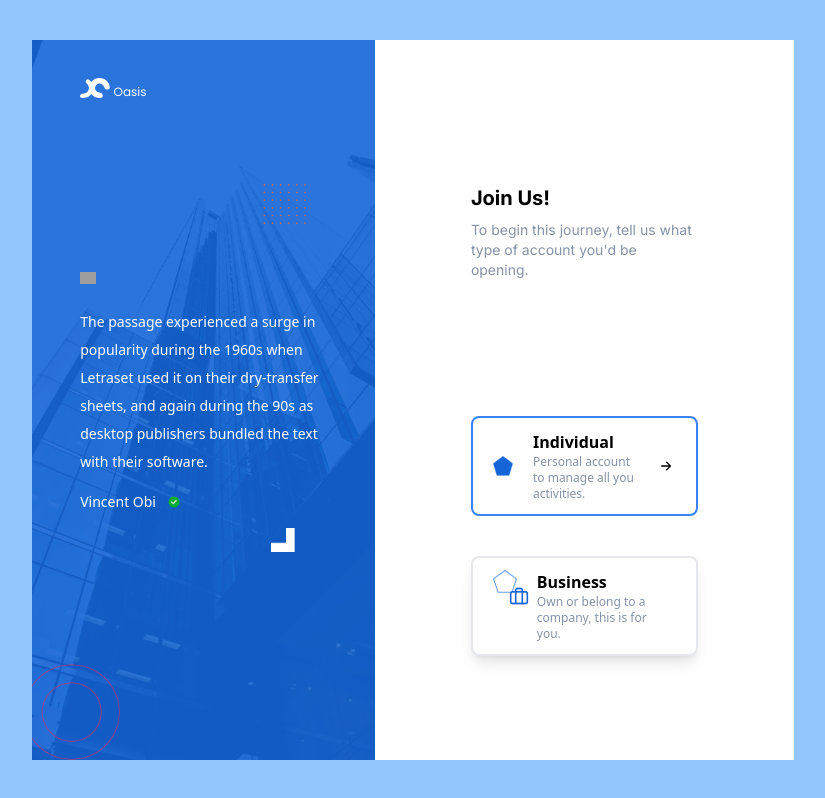
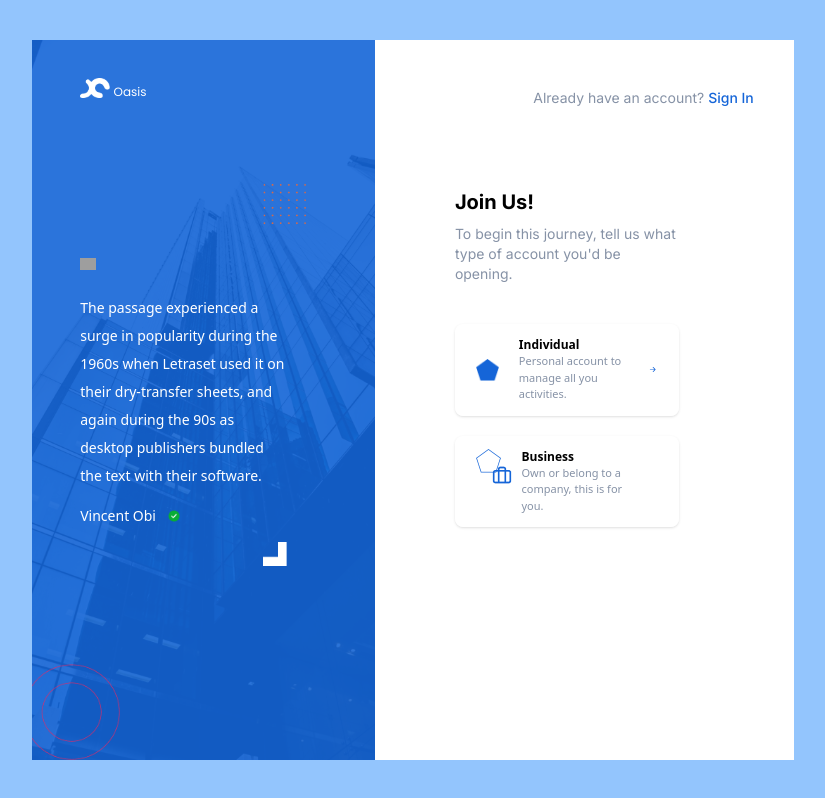
Before and after one commit to codegiyu/group-react, a React (Create React App) app: page / in a window 1280 px wide. Shown: the whole page, without its empty margins (227-1052 px from the left). Built offline with nearby package versions, Linux system fonts and the light colour scheme; grey boxes are pictures that could not be loaded.

Commit message:
input with props and conditional rendering

```diff
--- a/src/components/imageSection.jsx
+++ b/src/components/imageSection.jsx
@@ -15,7 +15,7 @@ const ImageSection = () => {
             <div className="absolute inset-0 opacity-[0.90] w-full h-full bg-lightBlue"></div>
             <img src={ circles } alt="circles" className="absolute bottom-0 left-0 h-24" />
             <img src={ dots } alt="dots" className="absolute top-[20%] right-[20%] h-10" />
-            <div className="relative flex flex-col justify-between text-white w-full h-full z-10 pl-12 pr-14 py-9">
+            <div className="relative flex flex-col justify-between text-white w-full h-full z-10 pl-12 pr-16 py-9">
                 <header className="w-full">
                     <Link to="/"><div className="w-auto flex gap-1 items-center">
                         <img src={ logo } alt="logo" className="h-[20px]" />
@@ -24,7 +24,7 @@ const ImageSection = () => {
                 </header>
                 <div className="flex flex-col gap-3">
                     <img src={ quote } alt="quote" className="w-4 mb-3" />
-                    <p className="text-sm leading-loose">The passage experienced a surge in popularity during the 1960s when Letraset used it on their dry-transfer sheets, and again during the 90s as desktop publishers bundled the text with their software.</p>
+                    <p className="text-sm leading-loose w-[90%]">The passage experienced a surge in popularity during the 1960s when Letraset used it on their dry-transfer sheets, and again during the 90s as desktop publishers bundled the text with their software.</p>
                     <div className="flex gap-3 items-center">
                         <p className="text-sm leading-loose">Vincent Obi</p>
                         <img src={ check } alt="check" className="w-3 h-3" />
--- a/src/components/pentagon.jsx
+++ b/src/components/pentagon.jsx
@@ -8,20 +8,20 @@ import user from '../img/user.png';
 const Pentagon = ({headerOne, headerTwo, summaryOne, summaryTwo}) => {
     return (
       <main className="">
-        <div className="flex items-center border-2 border-blue-500 rounded-lg py-3 px-5 mb-10 w-full hover:bg-sky-500 hover:text-white cursor-pointer">
+        <div className="flex items-center border border-white shadow hover:shadow-none hover:border-[#1565D8] rounded-lg py-3 px-5 mb-5 w-full hover:bg-[#F5F9FF] cursor-pointer">
           <div className="relative">
             <img src={polygonOne} alt="polygon1" />
             <img src={user} className="absolute top-4 left-4" alt="user-logo" />
           </div>
           <div className="px-5">
-            <h1 className="font-bold text-base">{headerOne}</h1>
-            <p className="text-xs text-muted">{summaryOne}</p>
+            <h1 className="font-bold text-xs">{headerOne}</h1>
+            <p className="text-[11px] text-muted">{summaryOne}</p>
           </div>
           <svg
             xmlns="http://www.w3.org/2000/svg"
-            width="50"
-            height="50"
-            fill="currentColor"
+            width="25"
+            height="25"
+            fill="#1565D8"
             className="bi bi-arrow-right-short"
             viewBox="0 0 16 16"
           >
@@ -31,7 +31,7 @@ const Pentagon = ({headerOne, headerTwo, summaryOne, summaryTwo}) => {
             />
           </svg>
         </div>
-        <div className="flex border-2 rounded-lg shadow-lg py-3 px-5 w-full cursor-pointer hover:bg-sky-500 hover:text-white">
+        <div className="flex border border-white rounded-lg shadow hover:shadow-none hover:border-[#1565D8] py-3 px-5 w-full cursor-pointer hover:bg-[#F5F9FF]">
           <div className="relative">
             <img src={polygonTwo} alt="polygon1" />
             <img
@@ -41,8 +41,8 @@ const Pentagon = ({headerOne, headerTwo, summaryOne, summaryTwo}) => {
             />
           </div>
           <div className="px-5">
-            <h1 className="font-bold text-base">{headerTwo}</h1>
-            <p className="text-xs text-muted">{summaryTwo}</p>
+            <h1 className="font-bold text-xs">{headerTwo}</h1>
+            <p className="text-[11px] text-muted">{summaryTwo}</p>
           </div>
         </div>
       </main>
--- a/src/components/signIn.jsx
+++ b/src/components/signIn.jsx
@@ -4,9 +4,9 @@ import '../index.css';
 
 const SignIn = () => {
     return (
-        <div className="block w-full h-full">
-            <div className='py-10 px-5 font-inter'>
-                <p className="text-ash text-sm text-right">Already have an account? <span className="text-blue-500 ">Sign In</span></p>
+        <div className="block w-full">
+            <div className='py-10 text-sm font-inter'>
+                <p className="text-ash text-sm text-right">Already have an account? <span className="text-lightBlue font-medium">Sign In</span></p>
             </div>
         </div>
     )
--- a/src/index.css
+++ b/src/index.css
@@ -611,12 +611,24 @@ video {
   margin-bottom: 0.5rem;
 }
 
-.mb-10{
-  margin-bottom: 2.5rem;
+.mb-5{
+  margin-bottom: 1.25rem;
 }
 
 .ml-3{
   margin-left: 0.75rem;
+}
+
+.mb-4{
+  margin-bottom: 1rem;
+}
+
+.mt-4{
+  margin-top: 1rem;
+}
+
+.mt-3{
+  margin-top: 0.75rem;
 }
 
 .block{
@@ -679,6 +691,10 @@ video {
   width: 1rem;
 }
 
+.w-\[90\%\]{
+  width: 90%;
+}
+
 .w-3{
   width: 0.75rem;
 }
@@ -701,6 +717,14 @@ video {
 
 .w-\[55\%\]{
   width: 55%;
+}
+
+.w-\[75\%\]{
+  width: 75%;
+}
+
+.w-\[80\%\]{
+  width: 80%;
 }
 
 .cursor-pointer{
@@ -739,6 +763,10 @@ video {
   gap: 0.75rem;
 }
 
+.gap-0{
+  gap: 0px;
+}
+
 .gap-8{
   gap: 2rem;
 }
@@ -751,8 +779,16 @@ video {
   border-radius: 0.5rem;
 }
 
+.rounded-md{
+  border-radius: 0.375rem;
+}
+
 .border-2{
   border-width: 2px;
+}
+
+.border{
+  border-width: 1px;
 }
 
 .border-black{
@@ -760,9 +796,14 @@ video {
   border-color: rgb(0 0 0 / var(--tw-border-opacity));
 }
 
-.border-blue-500{
+.border-white{
   --tw-border-opacity: 1;
-  border-color: rgb(59 130 246 / var(--tw-border-opacity));
+  border-color: rgb(255 255 255 / var(--tw-border-opacity));
+}
+
+.border-\[\#8692A6\]{
+  --tw-border-opacity: 1;
+  border-color: rgb(134 146 166 / var(--tw-border-opacity));
 }
 
 .bg-purple-400{
@@ -808,14 +849,6 @@ video {
 
 .p-2{
   padding: 0.5rem;
-}
-
-.p-5{
-  padding: 1.25rem;
-}
-
-.p-10{
-  padding: 2.5rem;
 }
 
 .py-6{
@@ -872,8 +905,8 @@ video {
   padding-left: 3rem;
 }
 
-.pr-14{
-  padding-right: 3.5rem;
+.pr-16{
+  padding-right: 4rem;
 }
 
 .pr-6{
@@ -882,6 +915,14 @@ video {
 
 .pb-1{
   padding-bottom: 0.25rem;
+}
+
+.pl-20{
+  padding-left: 5rem;
+}
+
+.pr-10{
+  padding-right: 2.5rem;
 }
 
 .text-left{
@@ -919,14 +960,8 @@ video {
   line-height: 1rem;
 }
 
-.text-base{
-  font-size: 1rem;
-  line-height: 1.5rem;
-}
-
-.text-4xl{
-  font-size: 2.25rem;
-  line-height: 2.5rem;
+.text-\[11px\]{
+  font-size: 11px;
 }
 
 .font-bold{
@@ -935,6 +970,10 @@ video {
 
 .font-normal{
   font-weight: 400;
+}
+
+.font-medium{
+  font-weight: 500;
 }
 
 .leading-loose{
@@ -961,29 +1000,39 @@ video {
   color: rgb(134 146 166 / var(--tw-text-opacity));
 }
 
-.text-blue-500{
+.text-lightBlue{
   --tw-text-opacity: 1;
-  color: rgb(59 130 246 / var(--tw-text-opacity));
+  color: rgb(21 101 216 / var(--tw-text-opacity));
 }
 
 .opacity-\[0\.90\]{
   opacity: 0.90;
 }
 
-.shadow-lg{
-  --tw-shadow: 0 10px 15px -3px rgb(0 0 0 / 0.1), 0 4px 6px -4px rgb(0 0 0 / 0.1);
-  --tw-shadow-colored: 0 10px 15px -3px var(--tw-shadow-color), 0 4px 6px -4px var(--tw-shadow-color);
+.shadow{
+  --tw-shadow: 0 1px 3px 0 rgb(0 0 0 / 0.1), 0 1px 2px -1px rgb(0 0 0 / 0.1);
+  --tw-shadow-colored: 0 1px 3px 0 var(--tw-shadow-color), 0 1px 2px -1px var(--tw-shadow-color);
   box-shadow: var(--tw-ring-offset-shadow, 0 0 #0000), var(--tw-ring-shadow, 0 0 #0000), var(--tw-shadow);
 }
 
-.hover\:bg-sky-500:hover{
-  --tw-bg-opacity: 1;
-  background-color: rgb(14 165 233 / var(--tw-bg-opacity));
+.shadow-sm{
+  --tw-shadow: 0 1px 2px 0 rgb(0 0 0 / 0.05);
+  --tw-shadow-colored: 0 1px 2px 0 var(--tw-shadow-color);
+  box-shadow: var(--tw-ring-offset-shadow, 0 0 #0000), var(--tw-ring-shadow, 0 0 #0000), var(--tw-shadow);
 }
 
-.hover\:text-white:hover{
-  --tw-text-opacity: 1;
-  color: rgb(255 255 255 / var(--tw-text-opacity));
+.outline-0{
+  outline-width: 0px;
+}
+
+.hover\:border-\[\#1565D8\]:hover{
+  --tw-border-opacity: 1;
+  border-color: rgb(21 101 216 / var(--tw-border-opacity));
+}
+
+.hover\:bg-\[\#F5F9FF\]:hover{
+  --tw-bg-opacity: 1;
+  background-color: rgb(245 249 255 / var(--tw-bg-opacity));
 }
 
 .hover\:shadow-md:hover{
@@ -992,9 +1041,43 @@ video {
   box-shadow: var(--tw-ring-offset-shadow, 0 0 #0000), var(--tw-ring-shadow, 0 0 #0000), var(--tw-shadow);
 }
 
+.hover\:shadow-none:hover{
+  --tw-shadow: 0 0 #0000;
+  --tw-shadow-colored: 0 0 #0000;
+  box-shadow: var(--tw-ring-offset-shadow, 0 0 #0000), var(--tw-ring-shadow, 0 0 #0000), var(--tw-shadow);
+}
+
+.hover\:shadow-sm:hover{
+  --tw-shadow: 0 1px 2px 0 rgb(0 0 0 / 0.05);
+  --tw-shadow-colored: 0 1px 2px 0 var(--tw-shadow-color);
+  box-shadow: var(--tw-ring-offset-shadow, 0 0 #0000), var(--tw-ring-shadow, 0 0 #0000), var(--tw-shadow);
+}
+
+.focus\:border-\[\#1565D8\]:focus{
+  --tw-border-opacity: 1;
+  border-color: rgb(21 101 216 / var(--tw-border-opacity));
+}
+
+.focus\:shadow-sm:focus{
+  --tw-shadow: 0 1px 2px 0 rgb(0 0 0 / 0.05);
+  --tw-shadow-colored: 0 1px 2px 0 var(--tw-shadow-color);
+  box-shadow: var(--tw-ring-offset-shadow, 0 0 #0000), var(--tw-ring-shadow, 0 0 #0000), var(--tw-shadow);
+}
+
 .focus\:outline-none:focus{
   outline: 2px solid transparent;
   outline-offset: 2px;
+}
+
+.active\:border-\[\#1565D8\]:active{
+  --tw-border-opacity: 1;
+  border-color: rgb(21 101 216 / var(--tw-border-opacity));
+}
+
+.active\:shadow-sm:active{
+  --tw-shadow: 0 1px 2px 0 rgb(0 0 0 / 0.05);
+  --tw-shadow-colored: 0 1px 2px 0 var(--tw-shadow-color);
+  box-shadow: var(--tw-ring-offset-shadow, 0 0 #0000), var(--tw-ring-shadow, 0 0 #0000), var(--tw-shadow);
 }
 
 @media (min-width: 1024px){
--- a/src/index.js
+++ b/src/index.js
@@ -5,6 +5,7 @@ import './index.css';
 import Layout from "./pages/layout";
 import Home from "./pages/index";
 import AllComponents from "./components/allComponents";
+import PersonalInfo from "./pages/personalInfo";
 
 
 
@@ -15,6 +16,7 @@ export default function App() {
         <Route exact path="/" element={<Layout />}>
           <Route index element={<Home />} />
           <Route exact path="all-components" element={<AllComponents />} />
+          <Route exact path="personal-info" element={<PersonalInfo />} />
         </Route>
       </Routes>
     </BrowserRouter>
--- a/src/pages/index.jsx
+++ b/src/pages/index.jsx
@@ -1,5 +1,6 @@
 import React from "react";
 import '../index.css'
+import SignIn from "../components/signIn";
 import ImageSection from "../components/imageSection";
 import Heading from "../components/headings";
 import Pentagon from "../components/pentagon";
@@ -14,8 +15,9 @@ const Home = () => {
                 <div className="w-[45%] h-full">
                     <ImageSection />
                 </div>
-                <div className="w-[55%] h-full py-2 px-24 flex flex-col justify-between bg-white">
-                    <div></div>
+                <div className="w-[55%] h-full py-2 pl-20 pr-10 gap-0 flex flex-col bg-white">
+                    <SignIn />
+                    <div className="w-[75%]">
                         <Heading heading={ heading1 } paragraph={ paragraph1 } />
                         <Pentagon
                             headerOne={"Individual"}
@@ -23,7 +25,7 @@ const Home = () => {
                             headerTwo={"Business"}
                             summaryTwo={"Own or belong to a company, this is for you."}
                         />
-                    <div></div>
+                    </div>
                 </div>
             </div>
         </div>
--- a/src/pages/layout.js
+++ b/src/pages/layout.js
@@ -8,10 +8,10 @@ const Layout = () => {
           <li>
             <Link to="/">Home</Link>
           </li>
+          <li>
+            <Link to="/personal-info">Personal-Info</Link>
+          </li>
           {/* <li>
-            <Link to="/headings">Headings</Link>
-          </li>
-          <li>
             <Link to="/image-section">Image Section</Link>
           </li>
           <li>
```
Also changed, not shown: src/components/allComponents.jsx (+7 -0 lines), src/components/inputField.jsx (added, +17 -0 lines), src/pages/personalInfo.jsx (added, +42 -0 lines). Lines whose indentation alone changed are shown as unchanged.
